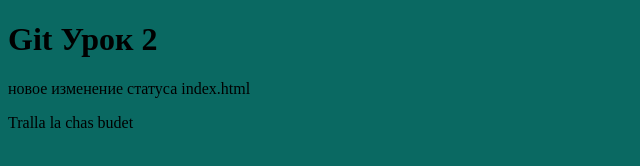
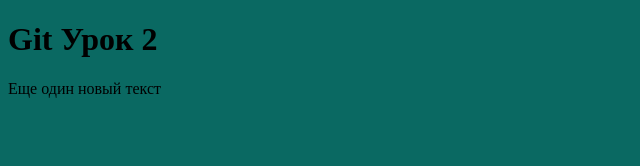
Before and after one commit to makcwer/site, a plain HTML site: page index.html in a window 1280 px wide. Shown: the whole page, without its empty margins (0-640 px from the left). Drawn offline with Linux system fonts and the light colour scheme.

Commit message:
therd commit

```diff
--- a/index.html
+++ b/index.html
@@ -7,8 +7,7 @@
     </head>
     <body>
       <h1>Git Урок 2</h1>
-        <p>новое изменение статуса index.html</p>
-        <p>Tralla la chas budet</p>
+  <p>Еще один новый текст</p>
     </body>
 
 </html>
```
